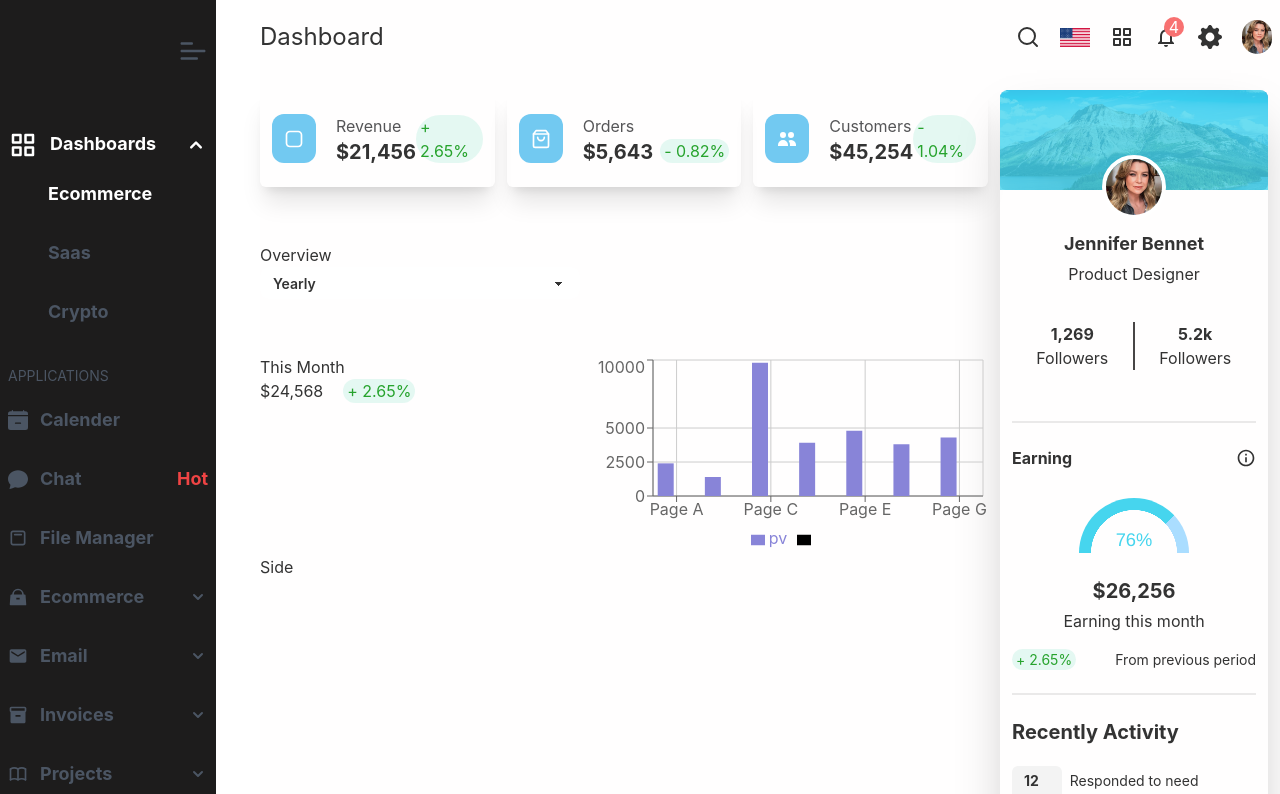
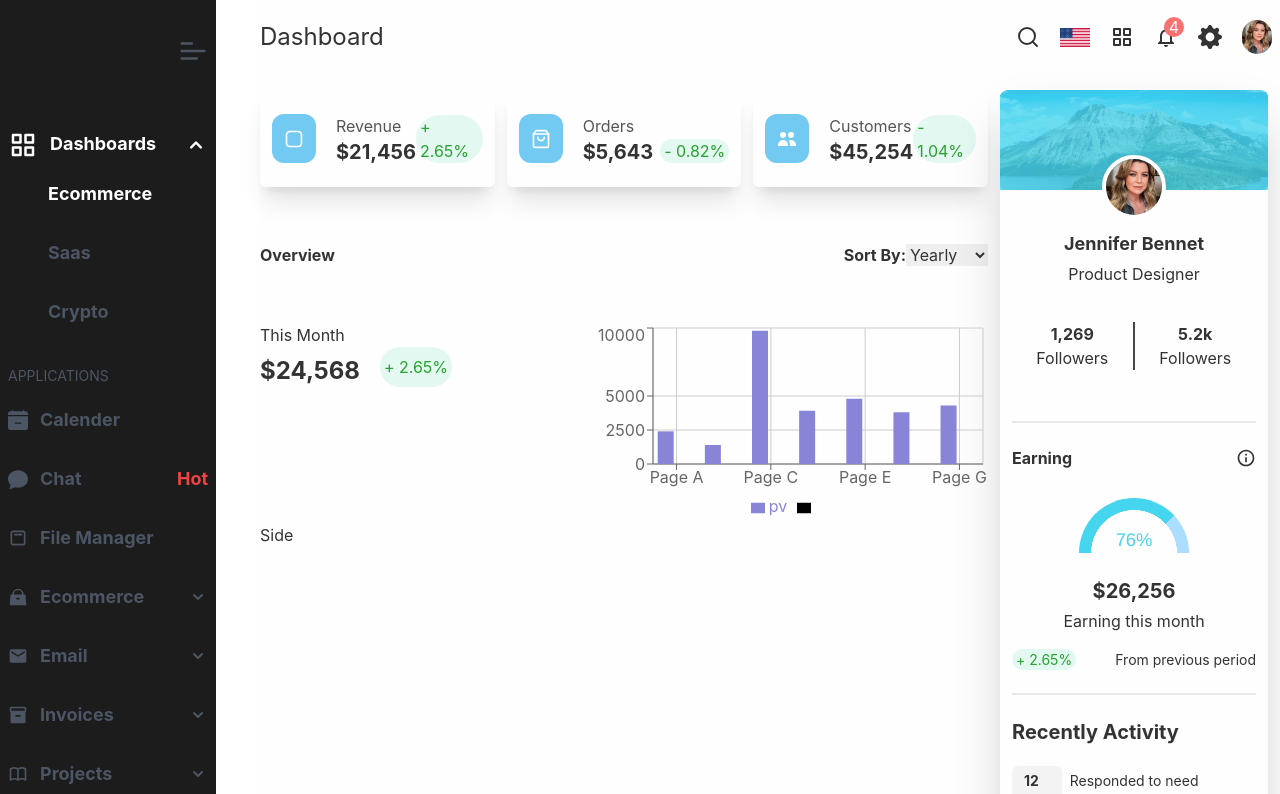
Before and after one commit to MdIbrahimKholil7/dasboard-task, a React (Create React App) app: page / in a window 1280 px wide. Shown: the top 794 px of the page. Built offline with nearby package versions, Linux system fonts and the light colour scheme.

Commit message:
month design add

```diff
--- a/src/components/Pages/OverviewChart.js
+++ b/src/components/Pages/OverviewChart.js
@@ -44,12 +44,13 @@ const OverviewChart = () => {
 
     return (
         <div className='w-full mt-14 '>
-            <div>
+            <div className='flex justify-between items-center w-full mb-4'>
                 <div>
-                    <h1>Overview</h1>
+                    <h1 className=' font-bold'>Overview</h1>
                 </div>
-                <div>
-                    <select class="select select-sm w-full max-w-xs">
+                <div className='flex items-center'>
+                    <p className=' font-bold'>Sort By:</p>
+                    <select class="">
 
                         <option>Yearly</option>
                         <option>Monthly</option>
@@ -59,12 +60,12 @@ const OverviewChart = () => {
             </div>
             <div className='w-full flex justify-between mt-14 gap-3'>
 
-                <div>
-                    <div>
-                        <h1>This Month</h1>
-                        <div className='flex gap-5'>
-                            <p>$24,568</p>
-                            <p className='bg-[#6dddbb2f] px-1 rounded-full text-[#23a129fa]'>+ 2.65%</p>
+                <div className='w-full'>
+                    <div className='w-full'>
+                        <h1 >This Month</h1>
+                        <div className='flex gap-5 w-full'>
+                            <p className='text-2xl font-bold mt-2'>$24,568</p>
+                            <p className='bg-[#6dddbb2f] px-1 rounded-full flex justify-center items-center text-[#23a129fa]'>+ 2.65%</p>
                         </div>
                     </div>
                 </div>
```
